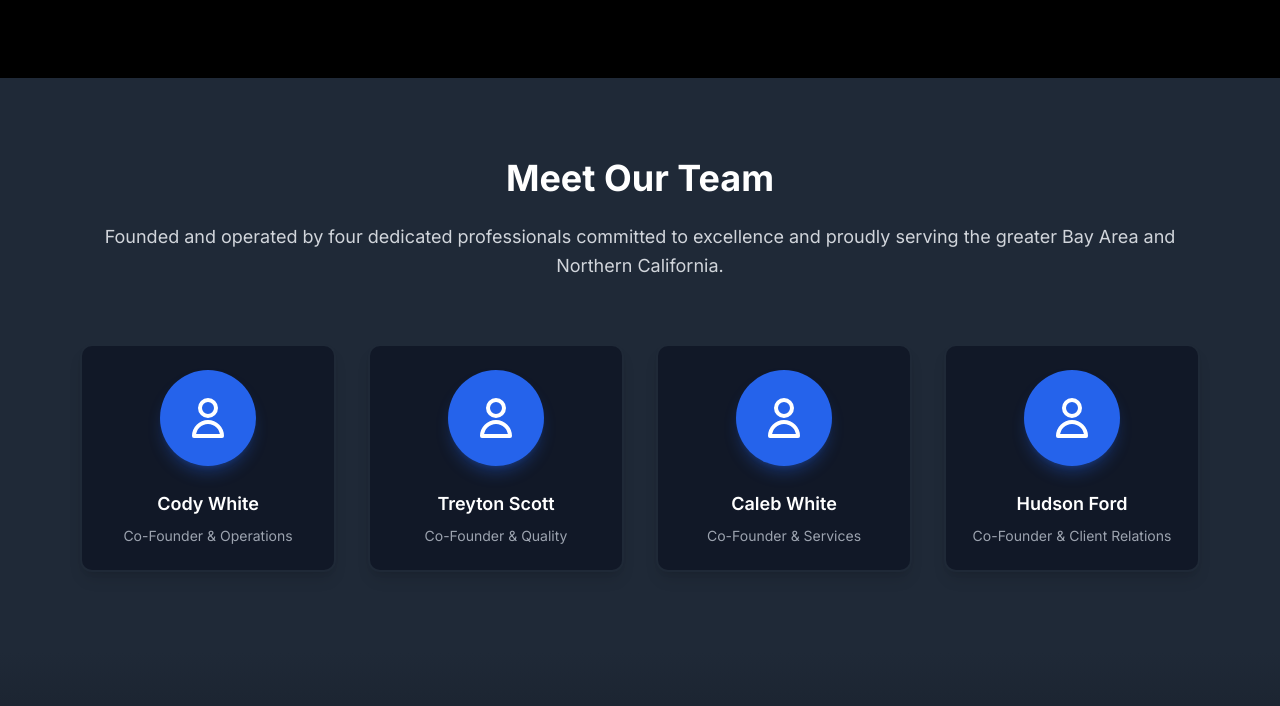
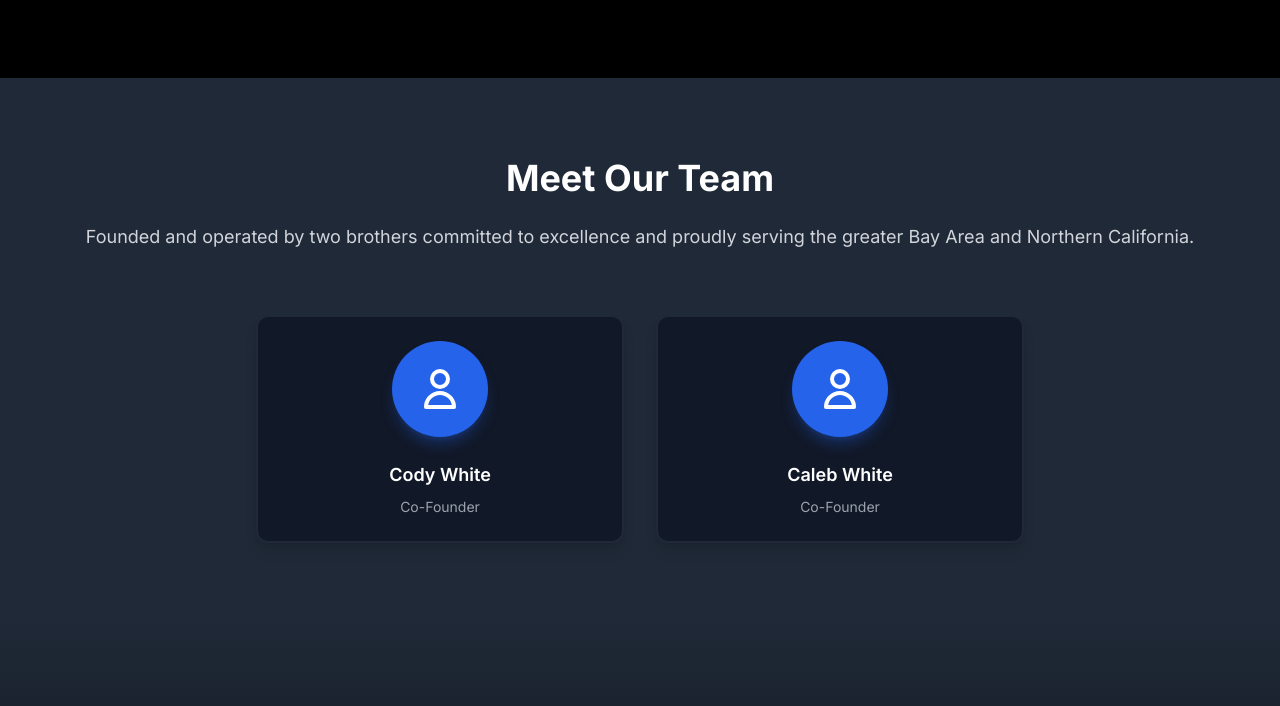
Before and after one commit to samuelmholley1/horizon-valley-services, a Next.js app: page / in a window 1280 px wide. Shown: the part 2905-3611 px from the top of the page. Built offline with nearby package versions, Linux system fonts and the light colour scheme.

Commit message:
Update team: Remove Treyton Scott and Hudson Ford - now just Cody and Caleb White as co-founders

```diff
--- a/src/app/page.tsx
+++ b/src/app/page.tsx
@@ -79,7 +79,7 @@ export default function Home() {
                 </svg>
               </div>
               <h4 className="font-bold text-lg text-horizon-white mb-2">Family Owned & Operated</h4>
-              <p className="text-sm text-gray-400">Local business run by 4 partners who care about our community and your satisfaction.</p>
+              <p className="text-sm text-gray-400">Local business run by 2 brothers who care about our community and your satisfaction.</p>
             </div>
 
             <div className="bg-gray-900 p-6 rounded-xl shadow-md border-2 border-gray-800 hover:border-blue-600 transition-all">
@@ -220,16 +220,14 @@ export default function Home() {
           <div className="text-center mb-16">
             <h3 className="text-4xl font-bold text-horizon-white mb-6">Meet Our Team</h3>
             <p className="text-lg text-gray-300 leading-relaxed">
-              Founded and operated by four dedicated professionals committed to excellence and
+              Founded and operated by two brothers committed to excellence and
               proudly serving the greater Bay Area and Northern California.
             </p>
           </div>
-          <div className="grid md:grid-cols-2 lg:grid-cols-4 gap-8">
+          <div className="grid md:grid-cols-2 lg:grid-cols-2 gap-8 max-w-3xl mx-auto">
             {[
-              { name: 'Cody White', role: 'Co-Founder & Operations' },
-              { name: 'Treyton Scott', role: 'Co-Founder & Quality' },
-              { name: 'Caleb White', role: 'Co-Founder & Services' },
-              { name: 'Hudson Ford', role: 'Co-Founder & Client Relations' },
+              { name: 'Cody White', role: 'Co-Founder' },
+              { name: 'Caleb White', role: 'Co-Founder' },
             ].map((member) => (
               <div key={member.name} className="text-center bg-gray-900 p-6 rounded-xl shadow-lg border-2 border-gray-800 hover:border-blue-600 transition-all">
                 <div className="w-24 h-24 bg-blue-600 rounded-full mx-auto mb-6 flex items-center justify-center shadow-lg shadow-blue-600/30">
@@ -565,15 +563,7 @@ export default function Home() {
               },
               {
                 "@type": "Person",
-                "name": "Treyton Scott"
-              },
-              {
-                "@type": "Person",
                 "name": "Caleb White"
-              },
-              {
-                "@type": "Person",
-                "name": "Hudson Ford"
               }
             ],
             "hasOfferCatalog": {
--- a/src/components/StructuredData.tsx
+++ b/src/components/StructuredData.tsx
@@ -94,15 +94,7 @@ export default function StructuredData() {
       },
       {
         "@type": "Person",
-        "name": "Treyton Scott"
-      },
-      {
-        "@type": "Person",
         "name": "Caleb White"
-      },
-      {
-        "@type": "Person",
-        "name": "Hudson Ford"
       }
     ],
     "sameAs": [
```
Also changed, not shown: 1 other file (tests, documents, lock files or other folders).
